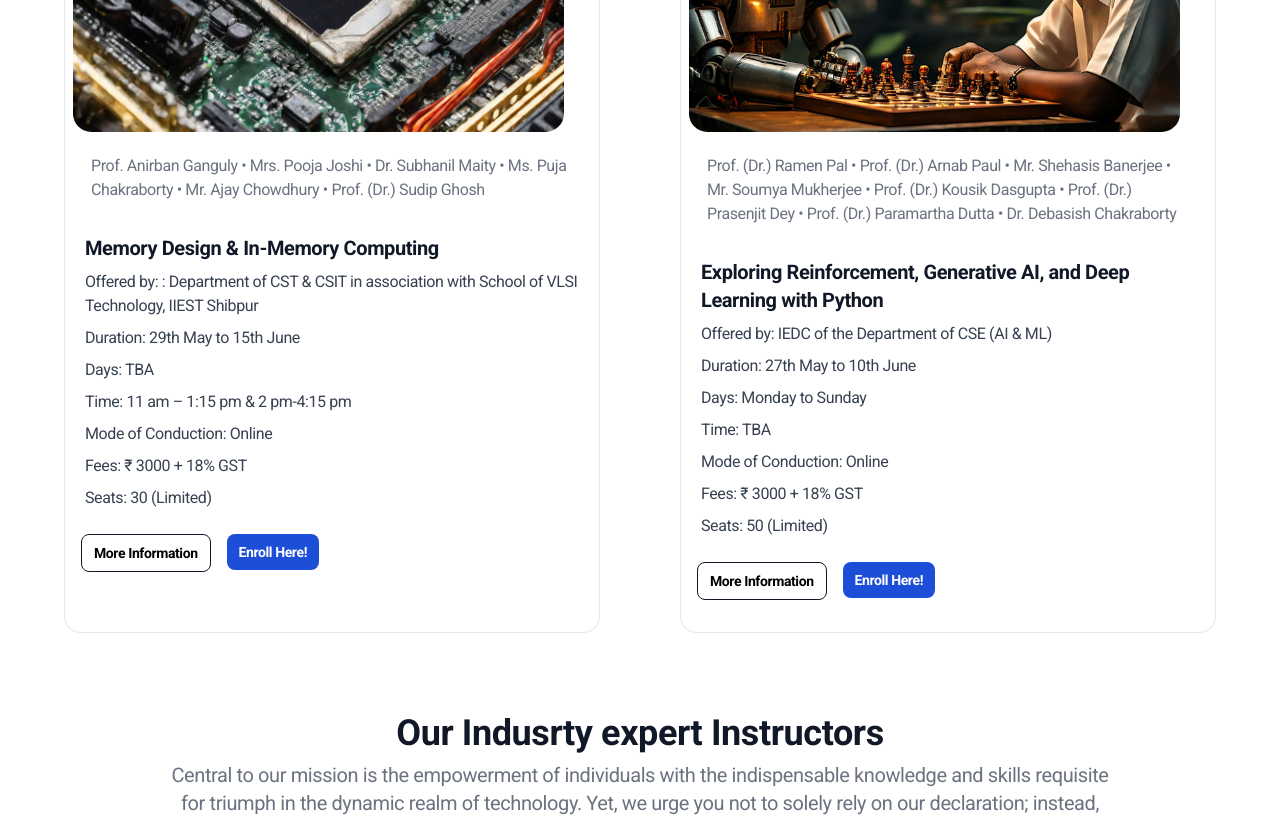
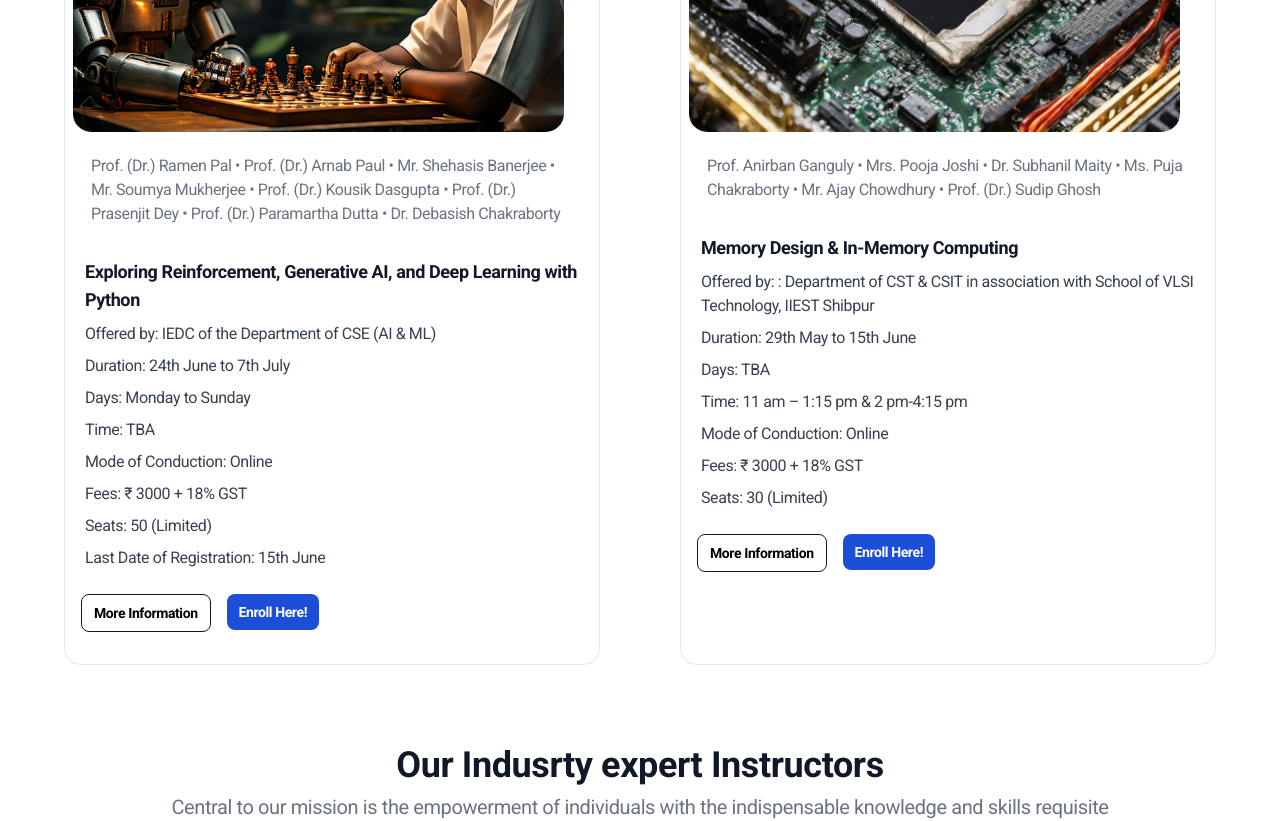
Before and after one commit to PalashCoder/uem-summer-school, a Next.js app: page / in a window 1280 px wide. Shown: the part 2440-3261 px from the top of the page. Built offline with nearby package versions, Linux system fonts and the light colour scheme.

Commit message:
course data update

```diff
--- a/src/components/Cards/CourseCard.tsx
+++ b/src/components/Cards/CourseCard.tsx
@@ -24,7 +24,7 @@ export function CourseCard({
         <div className="flex items-center gap-2 p-4 my-2 mx-2.5">
           <h1 className="mb-2 font-normal text-gray-500">{instructor}</h1>
         </div>
-        <h2 className="mb-2 normal-case mx-5 font-semibold text-xl">{title}</h2>
+        <h2 className="mb-2 normal-case mx-5 font-semibold text-lg">{title}</h2>
         {[...Object.entries(others)].map(([key, value], index) => (
           <h3 className="mb-2 normal-case mx-5 text-gray-700" key={index}>
             {" "}
--- a/src/data/courses.data.ts
+++ b/src/data/courses.data.ts
@@ -13,6 +13,22 @@ const COURSES = [
   //   link: "/resources/Lesson Plan for Fundamentals of Industrial IoT (IIoT).pdf",
   // },
   {
+    img: "/image/coursecategory/Reinforcement.jpeg",
+    instructor:
+      "Prof. (Dr.) Ramen Pal • Prof. (Dr.) Arnab Paul • Mr. Shehasis Banerjee • Mr. Soumya Mukherjee • Prof. (Dr.) Kousik Dasgupta • Prof. (Dr.) Prasenjit Dey • Prof. (Dr.) Paramartha Dutta • Dr. Debasish Chakraborty",
+    title:
+      "Exploring Reinforcement, Generative AI, and Deep Learning with Python",
+    desc: "Offered by: IEDC of the Department of CSE (AI & ML)",
+    duration: "Duration: 24th June to 7th July",
+    days: "Days: Monday to Sunday",
+    time: "Time: TBA",
+    mode: "Mode of Conduction: Online",
+    fees: "Fees: ₹ 3000 + 18% GST",
+    seat: "Seats: 50 (Limited)",
+    Last: "Last Date of Registration: 15th June",
+    link: "/resources/Exploring_Reinforcement,_Generative,_and_Deep_Learning_with_Python.pdf",
+  },
+  {
     img: "/image/coursecategory/IMC.jpeg",
     instructor:
       "Prof. Anirban Ganguly • Mrs. Pooja Joshi • Dr. Subhanil Maity • Ms. Puja Chakraborty • Mr. Ajay Chowdhury • Prof. (Dr.) Sudip Ghosh",
@@ -24,6 +40,7 @@ const COURSES = [
     mode: "Mode of Conduction: Online",
     fees: "Fees: ₹ 3000 + 18% GST",
     seat: "Seats: 30 (Limited)",
+    // Last: "Last Date of Registration: 15th June",
     link: "/resources/Memory Design & In-Memory Computing.pdf",
   },
   // {
@@ -39,21 +56,6 @@ const COURSES = [
   //   seat: "Seats: 30 (Limited)",
   //   link: "/resources/Final Lesson Plan for Fundamentals of Computer Forensics.pdf",
   // },
-  {
-    img: "/image/coursecategory/Reinforcement.jpeg",
-    instructor:
-      "Prof. (Dr.) Ramen Pal • Prof. (Dr.) Arnab Paul • Mr. Shehasis Banerjee • Mr. Soumya Mukherjee • Prof. (Dr.) Kousik Dasgupta • Prof. (Dr.) Prasenjit Dey • Prof. (Dr.) Paramartha Dutta • Dr. Debasish Chakraborty",
-    title:
-      "Exploring Reinforcement, Generative AI, and Deep Learning with Python",
-    desc: "Offered by: IEDC of the Department of CSE (AI & ML)",
-    duration: "Duration: 27th May to 10th June",
-    days: "Days: Monday to Sunday",
-    time: "Time: TBA",
-    mode: "Mode of Conduction: Online",
-    fees: "Fees: ₹ 3000 + 18% GST",
-    seat: "Seats: 50 (Limited)",
-    link: "/resources/Exploring_Reinforcement,_Generative,_and_Deep_Learning_with_Python.pdf",
-  },
   // {
   //   img: "/image/coursecategory/Ai.jpeg",
   //   instructor:
--- a/src/interface/index.ts
+++ b/src/interface/index.ts
@@ -10,6 +10,7 @@ export interface CourseCardProps {
   seat: string;
   duration: string;
   fees: string;
+  Last :string;
 }
 
 export interface CategoryCardProps {
```
Also changed, not shown: 1 other file (tests, documents, lock files or other folders).
